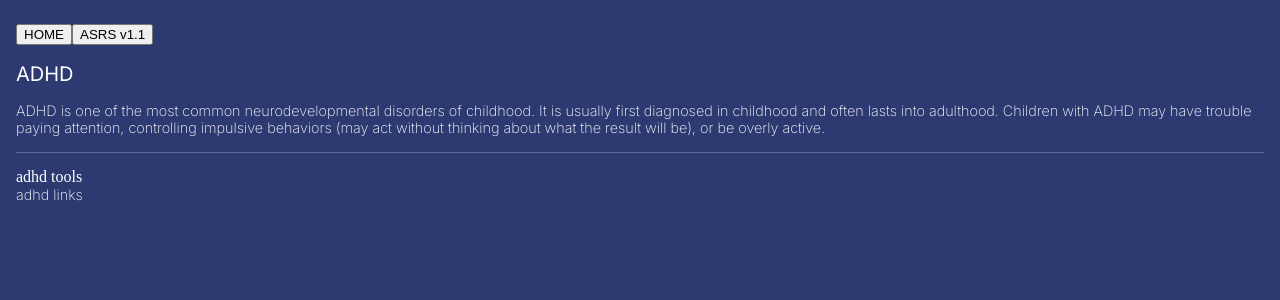
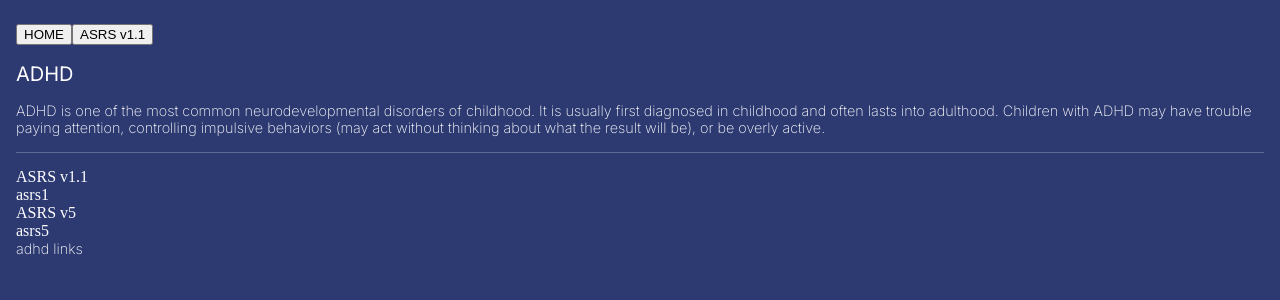
Before and after one commit to vishalicious213/adhd, a React (Vite) app: page / in a window 1280 px wide. Shown: the top 300 px of the page. Built offline with nearby package versions, Linux system fonts and the light colour scheme.

Commit message:
RenderSection rendering ADHD tools. added them as an array of objects in /landing/index

```diff
--- a/src/components/landing/RenderSection.jsx
+++ b/src/components/landing/RenderSection.jsx
@@ -1,11 +1,20 @@
 import React from 'react'
+
+function renderTool({ tool, choice }) {
+    return (
+        <div key={tool}>
+            <div>{tool}</div>
+            <div>{choice}</div>
+        </div>
+    )
+}
 
 const RenderSection = ({ name="name", def="Definition", tools="Tools", links="Links" }) => {
     return (
         <section className="section">
             <h2>{name}</h2>
             <p className="definition text">{def}</p>
-            <div className="tools">{tools}</div>
+            <div className="tools">{tools.map(tool => renderTool(tool))}</div>
             <div className="links text">{links}</div>
         </section>
     )
--- a/src/components/landing/index.jsx
+++ b/src/components/landing/index.jsx
@@ -7,7 +7,7 @@ const sectionsArray = [
     {
         name: "ADHD",
         def: "ADHD is one of the most common neurodevelopmental disorders of childhood. It is usually first diagnosed in childhood and often lasts into adulthood. Children with ADHD may have trouble paying attention, controlling impulsive behaviors (may act without thinking about what the result will be), or be overly active.",
-        tools: "adhd tools",
+        tools: [{tool: "ASRS v1.1", choice: "asrs1"}, {tool: "ASRS v5", choice: "asrs5"}],
         links: "adhd links"
     }
 ]
```
